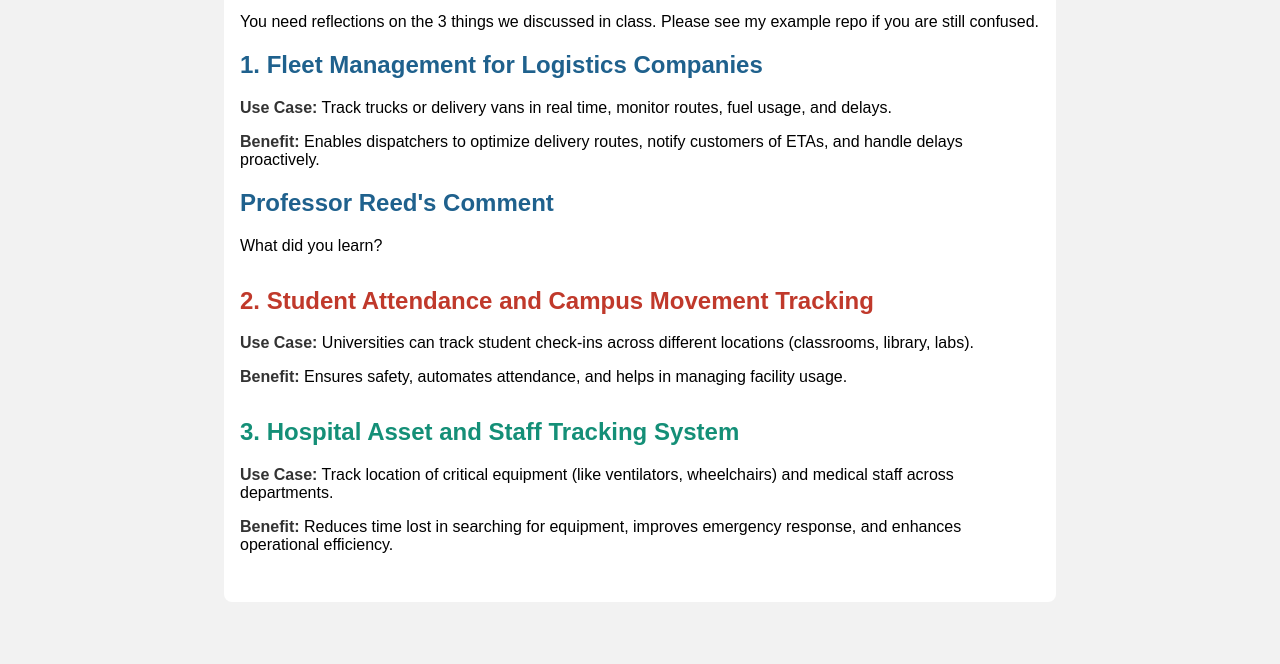
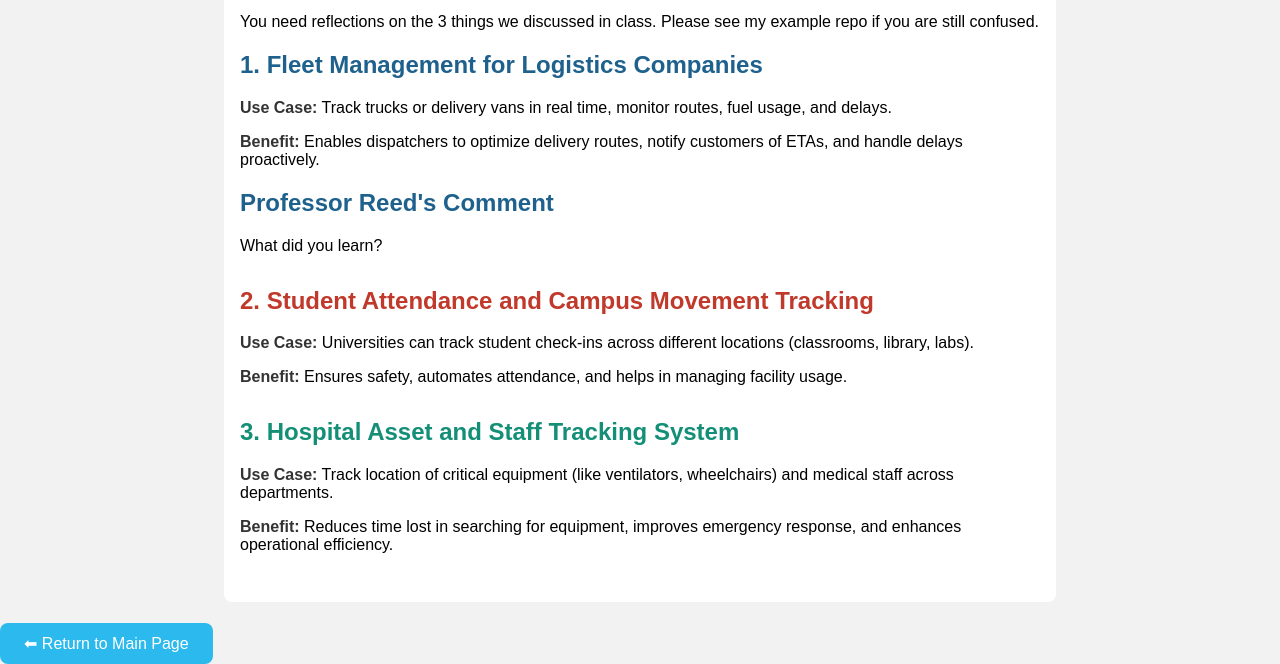
Before and after one commit to Kvishnu3423/Smart-track-management, a plain HTML site: page teamMembers/gouse.html in a window 1280 px wide. Shown: the part 240-904 px from the top of the page. Before the commit the page ends 874 px from the top, so only its background shows below. Drawn offline with Linux system fonts and the light colour scheme.

Commit message:
update html

```diff
--- a/teamMembers/gouse.html
+++ b/teamMembers/gouse.html
@@ -54,6 +54,20 @@
     strong {
       color: #333333;
     }
+
+    .MainPage-button {
+      margin: 30px 0;
+      background-color: #2cbaee; /* Purple */
+      color: white;
+      padding: 12px 24px;
+      border: none;
+      border-radius: 8px;
+      font-size: 16px;
+      cursor: pointer;
+      transition: background-color 0.3s ease;
+      text-decoration: none;
+    }
+
   </style>
 </head>
 
@@ -93,6 +107,9 @@
 
   </div>
 
+    <!-- Return to Main Page -->
+    <a href="../index.html" class="MainPage-button">⬅ Return to Main Page</a>
+
 </body>
 
 </html>
```
Also changed, not shown: teamMembers/bhanu.html (+3 -0 lines), teamMembers/bharath.html (+17 -0 lines), teamMembers/kumar.html (+2 -2 lines), teamMembers/sasikiran.html (+3 -0 lines), teamMembers/sivadeep.html (+3 -0 lines).
